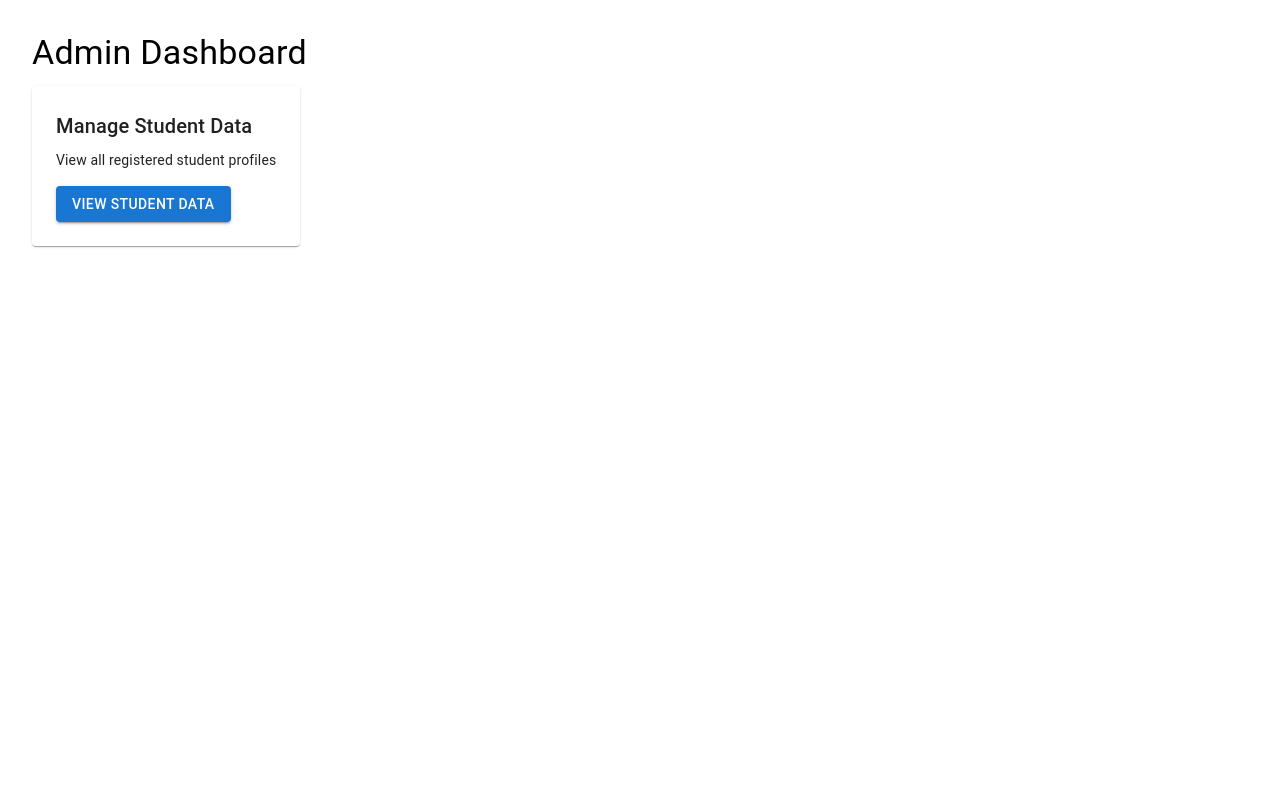
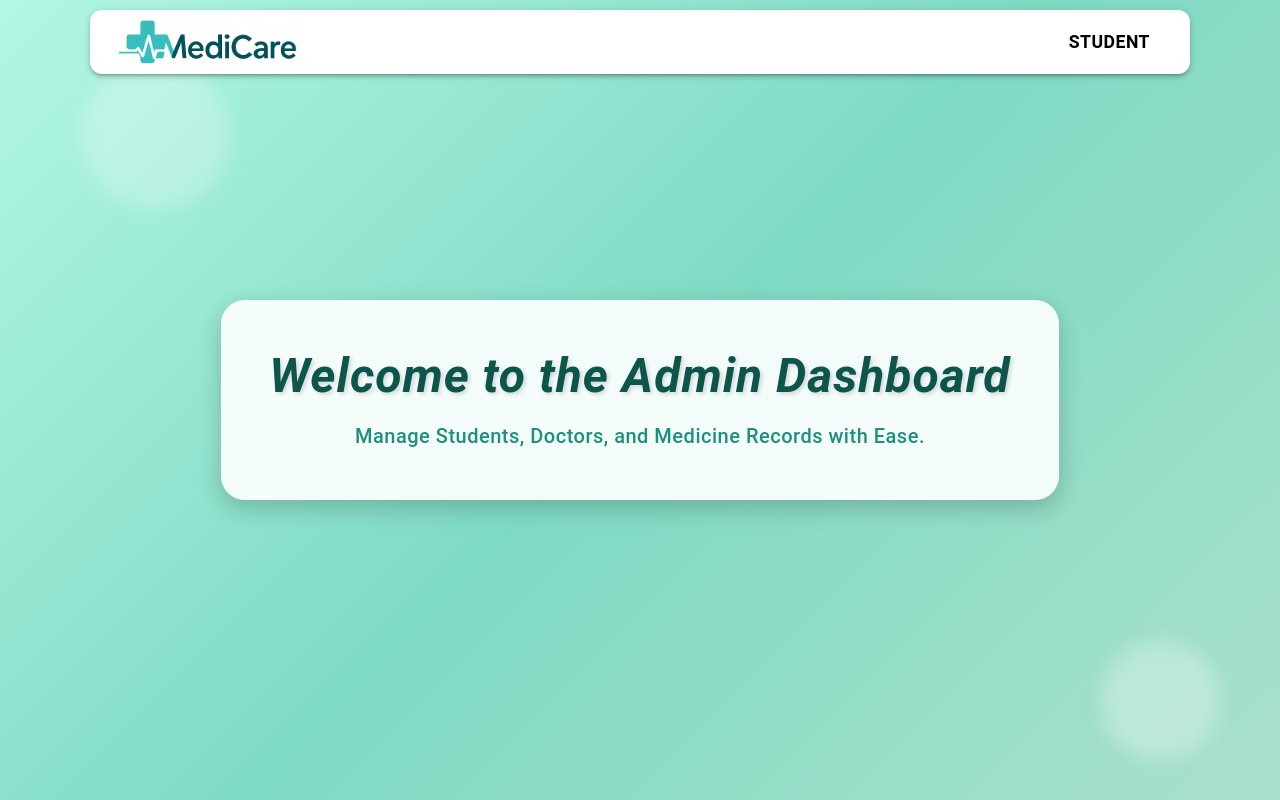
Before and after one commit to Chehan001/mini-project-medical-center-management-system-frontend, a React (Create React App) app: page /admin/dashboard in a window 1280 px wide. Built offline with nearby package versions, Linux system fonts and the light colour scheme; sample sign-in values are in the browser's storage.

Commit message:
Add-AdminNavBar-To-AdminDashBoard

```diff
--- a/src/admin/AdminDashboard.jsx
+++ b/src/admin/AdminDashboard.jsx
@@ -1,46 +1,97 @@
-import React, { useState } from "react";
-import { Box, Typography, Grid, Paper, Button } from "@mui/material";
-import axios from "axios";
-import StudentTable from "./StudentTable";
+import React from "react";
+import { Typography, Box, Paper } from "@mui/material";
+import AdminNavBar from "./AdminNavBar";
 
 const AdminDashboard = () => {
-  const [students, setStudents] = useState([]);
-  const [showTable, setShowTable] = useState(false);
+  return (
+    <>
+      <div
+        style={{
+          minHeight: "100vh",
+          background: "linear-gradient(135deg, #b2f7e3, #7fdac4, #a9e0cb)",
+          display: "flex",
+          flexDirection: "column",
+          alignItems: "center",
+          justifyContent: "center",
+          position: "relative",
+          overflow: "hidden",
+        }}
+      >
+        {/* Navbar fixed at top */}
+        <Box sx={{ position: "absolute", top: 0, width: "100%" }}>
+          <AdminNavBar />
+        </Box>
 
-  const fetchStudents = async () => {
-    try {
-      const res = await axios.get("http://localhost:8000/api/user");
-      setStudents(res.data);
-      setShowTable(true);
-    } catch (err) {
-      console.error("Error fetching student data:", err);
-      alert("Failed to fetch student data.");
-    }
-  };
+        {/* Central welcome card */}
+        <Paper
+          elevation={10}
+          sx={{
+            p: 6,
+            borderRadius: 6,
+            textAlign: "center",
+            background: "rgba(255, 255, 255, 0.9)",
+            boxShadow: "0 8px 25px rgba(0,0,0,0.2)",
+            backdropFilter: "blur(8px)",
+            transition: "transform 0.4s ease, box-shadow 0.4s ease",
+            "&:hover": {
+              transform: "scale(1.05)",
+              boxShadow: "0 15px 40px rgba(0,0,0,0.3)",
+            },
+          }}
+        >
+          <Typography
+            variant="h3"
+            sx={{
+              fontWeight: "bold",
+              fontStyle: "italic",
+              color: "#0d554b",
+              mb: 2,
+              textShadow: "2px 2px 4px rgba(0,0,0,0.15)",
+              letterSpacing: "1px",
+            }}
+          >
+            Welcome to the Admin Dashboard
+          </Typography>
 
-  return (
-    <Box sx={{ p: 4 }}>
-      <Typography variant="h4" gutterBottom>
-        Admin Dashboard
-      </Typography>
+          <Typography
+            variant="h6"
+            sx={{
+              color: "#1f8f7e",
+              fontWeight: 500,
+              letterSpacing: "0.5px",
+            }}
+          >
+            Manage Students, Doctors, and Medicine Records with Ease.
+          </Typography>
+        </Paper>
 
-      <Grid container spacing={3}>
-        <Grid item xs={12} md={6}>
-          <Paper sx={{ p: 3 }}>
-            <Typography variant="h6">Manage Student Data</Typography>
-            <Typography variant="body2" sx={{ mt: 1 }}>
-              View all registered student profiles
-            </Typography>
-            <Button variant="contained" sx={{ mt: 2 }} onClick={fetchStudents}>
-              View Student Data
-            </Button>
-          </Paper>
-        </Grid>
-      </Grid>
-
-      {/* Student table displays only when loaded */}
-      {showTable && <StudentTable students={students} />}
-    </Box>
+        {/* Decorative floating circles */}
+        <Box
+          sx={{
+            position: "absolute",
+            bottom: 40,
+            right: 60,
+            width: 120,
+            height: 120,
+            borderRadius: "50%",
+            background: "rgba(255,255,255,0.3)",
+            filter: "blur(10px)",
+          }}
+        />
+        <Box
+          sx={{
+            position: "absolute",
+            top: 60,
+            left: 80,
+            width: 150,
+            height: 150,
+            borderRadius: "50%",
+            background: "rgba(255,255,255,0.25)",
+            filter: "blur(10px)",
+          }}
+        />
+      </div>
+    </>
   );
 };
 
--- /dev/null
+++ b/src/admin/AdminNavBar.jsx
@@ -0,0 +1,127 @@
+import React, { useState } from 'react';
+import {
+  AppBar,
+  Toolbar,
+  Button,
+  Box,
+  IconButton,
+  Drawer,
+  List,
+  ListItem,
+  ListItemText
+} from '@mui/material';
+import MenuIcon from '@mui/icons-material/Menu';
+import { Link } from 'react-router-dom';
+import useMediaQuery from '@mui/material/useMediaQuery';
+import { useTheme } from '@mui/material/styles';
+
+const AdminNavBar = () => {
+  const [drawerOpen, setDrawerOpen] = useState(false);
+  const theme = useTheme();
+  const isMobile = useMediaQuery(theme.breakpoints.down('sm'));
+
+  const toggleDrawer = (open) => () => {
+    setDrawerOpen(open);
+  };
+
+  //  Updated path to match your App.jsx route (/admin/students)
+  const navItems = [
+    { text: 'Student', path: '/admin/students' },
+  ];
+
+  return (
+    <AppBar
+      position="sticky"
+      elevation={3}
+      sx={{
+        backgroundColor: '#ffffff',
+        color: 'black',
+        ...(!isMobile && {
+          marginTop: '10px',
+          borderRadius: '12px',
+          maxWidth: '1100px',
+          mx: 'auto',
+        }),
+      }}
+    >
+      <Toolbar>
+        {/*  Logo */}
+        <Box sx={{ display: 'flex', alignItems: 'center', flexGrow: 1 }}>
+          <img
+            src="/medicare_logo.png"
+            alt="MediCare Logo"
+            style={{ height: '50px', objectFit: 'contain', marginRight: '10px' }}
+          />
+        </Box>
+
+        {/* Responsive Menu */}
+        {isMobile ? (
+          <>
+            <IconButton
+              edge="end"
+              onClick={toggleDrawer(true)}
+              sx={{ color: 'black' }}
+            >
+              <MenuIcon />
+            </IconButton>
+
+            <Drawer
+              anchor="right"
+              open={drawerOpen}
+              onClose={toggleDrawer(false)}
+            >
+              <Box
+                sx={{ width: 200 }}
+                role="presentation"
+                onClick={toggleDrawer(false)}
+                onKeyDown={toggleDrawer(false)}
+              >
+                <List>
+                  {navItems.map((item) => (
+                    <ListItem
+                      key={item.text}
+                      component={Link}
+                      to={item.path}
+                      button="true"
+                    >
+                      <ListItemText
+                        primary={item.text}
+                        primaryTypographyProps={{
+                          sx: {
+                            fontWeight: 'bold',
+                            fontSize: '1.2rem',
+                            color: 'black',
+                          },
+                        }}
+                      />
+                    </ListItem>
+                  ))}
+                </List>
+              </Box>
+            </Drawer>
+          </>
+        ) : (
+          <Box>
+            {navItems.map((item) => (
+              <Button
+                key={item.text}
+                component={Link}
+                to={item.path}
+                sx={{
+                  fontWeight: 'bold',
+                  fontSize: '1.1rem',
+                  color: 'black',
+                  mx: 1,
+                }}
+              >
+                {item.text}
+              </Button>
+            ))}
+          </Box>
+        )}
+      </Toolbar>
+    </AppBar>
+  );
+};
+
+export default AdminNavBar;
```
Also changed, not shown: src/App.js (+8 -1 lines).
